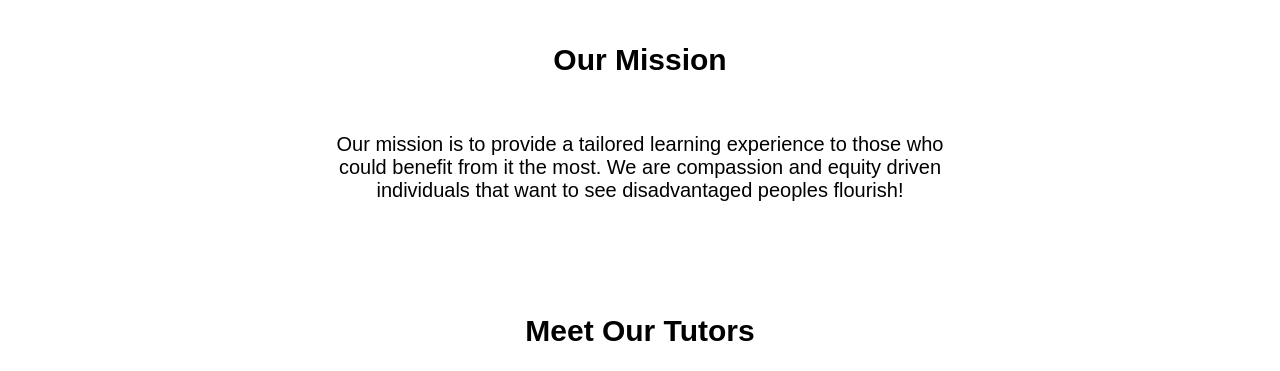
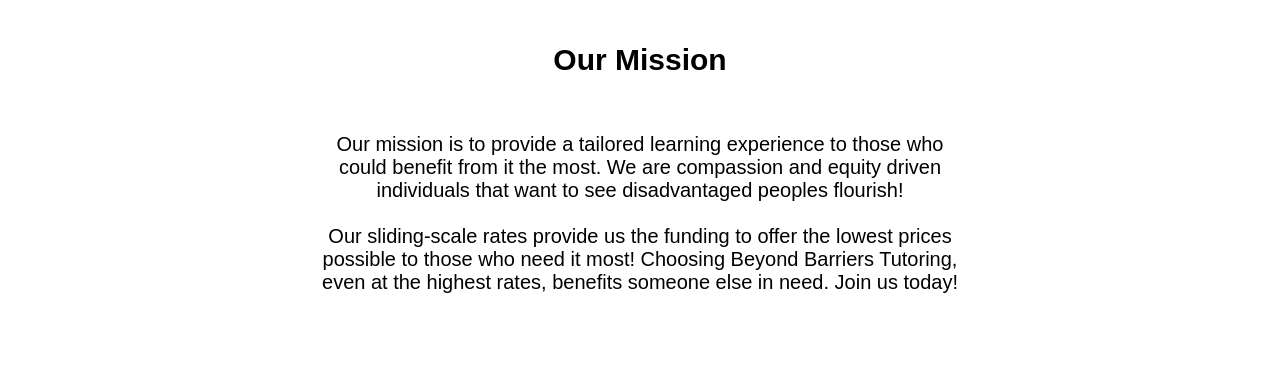
Before and after one commit to joshuaptfan/BeyondBarriers, a plain HTML site: page index.html in a window 1280 px wide. Shown: the part 1100-1471 px from the top of the page. Drawn offline with Linux system fonts and the light colour scheme.

Commit message:
mission statement update

```diff
--- a/index.html
+++ b/index.html
@@ -35,7 +35,7 @@
   </section>
   <section>
     <h2>Our Mission</h2>
-    <p>Our mission is to provide a tailored learning experience to those who could benefit from it the most. We are compassion and equity driven individuals that want to see disadvantaged peoples flourish!</p>
+    <p>Our mission is to provide a tailored learning experience to those who could benefit from it the most. We are compassion and equity driven individuals that want to see disadvantaged peoples flourish!<br/><br/>Our sliding-scale rates provide us the funding to offer the lowest prices possible to those who need it most! Choosing Beyond Barriers Tutoring, even at the highest rates, benefits someone else in need. Join us today!</p>
   </section>
   <section>
     <h2>Meet Our Tutors</h2>
```
